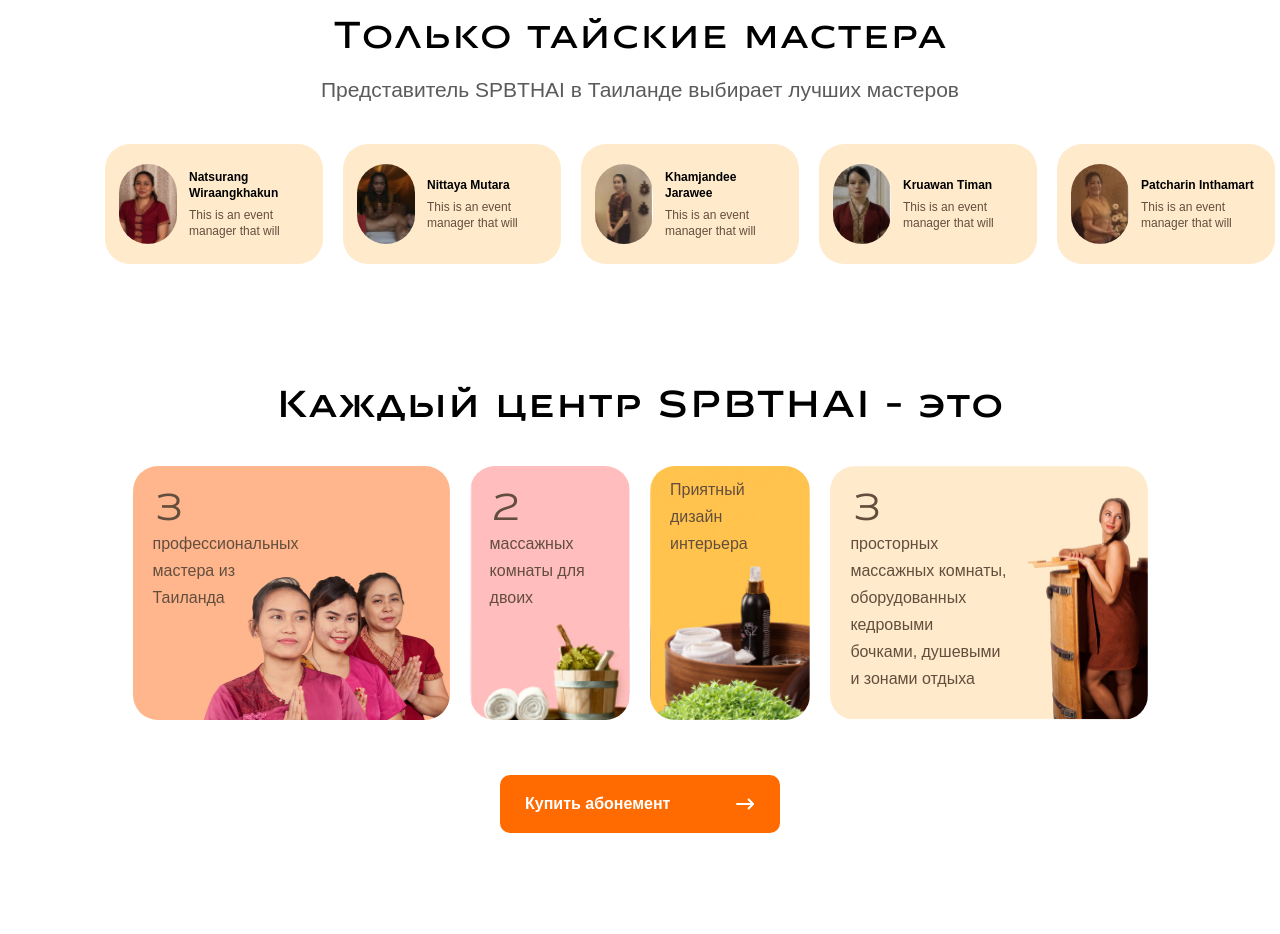
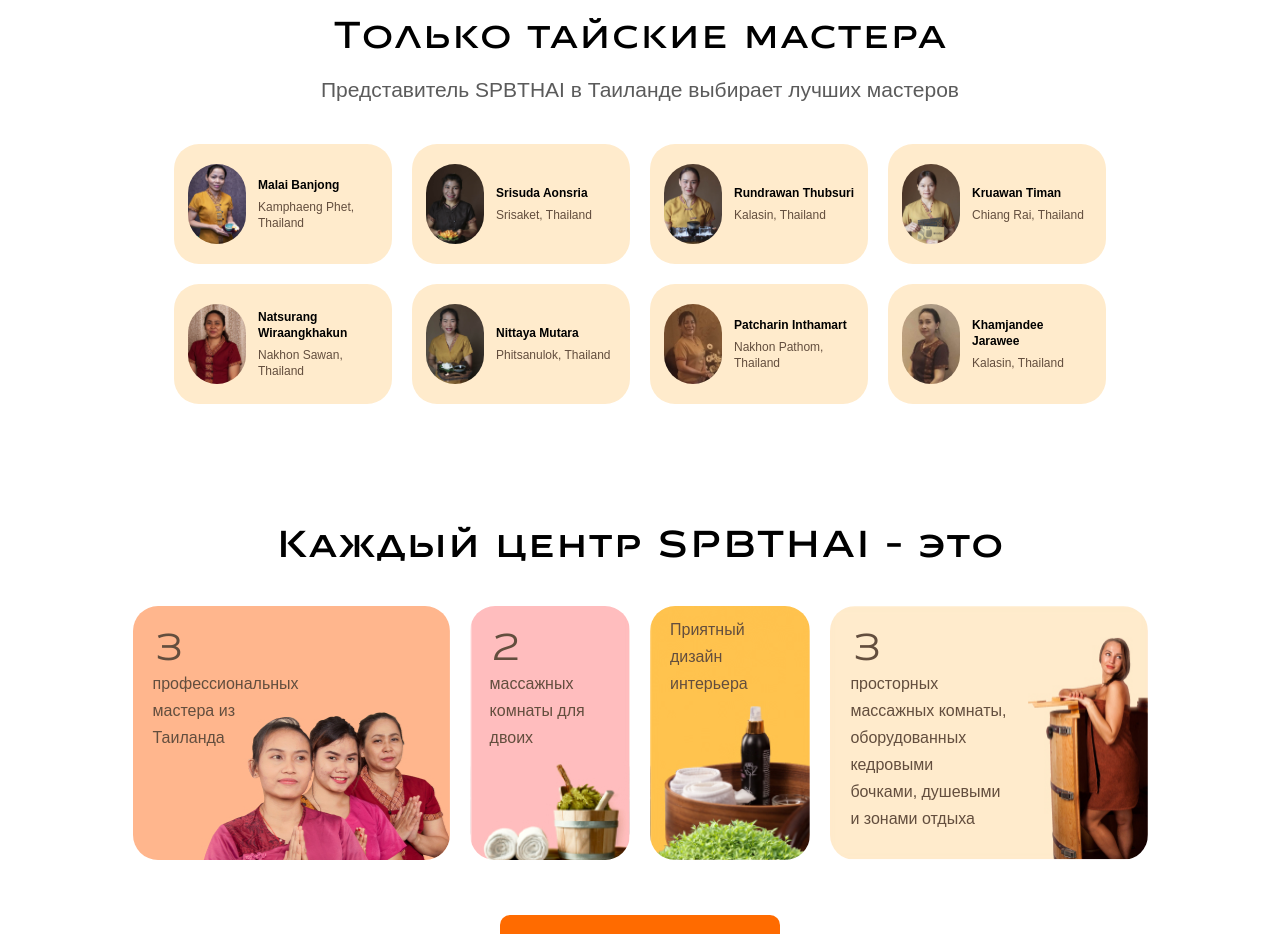
Before and after one commit to Yelesovushka/tai, a website: page docs/index.html in a window 1280 px wide. Shown: the part 3400-4334 px from the top of the page. Drawn offline with nearby package versions, Linux system fonts and the light colour scheme.

Commit message:
замена описаний мастеров, мелкие правки

```diff
--- a/docs/index.html
+++ b/docs/index.html
@@ -210,38 +210,66 @@
             <span class="h2-text">Представитель SPBTHAI в Таиланде выбирает лучших мастеров</span>
             <div class="home-six-block">
                 <div class="home-six-item">
-                    <div class="img" style="background: url(img/012-img.jpg) bottom right; background-size: cover;"></div>
+                    <div class="img" style="background: url(img/Malai-Banjong.jpg) bottom right; background-size: cover;"></div>
+                    <div class="text-box">
+                        <span class="title">Malai Banjong</span>
+                        <span>Kamphaeng Phet, Thailand</span>
+                    </div>
+                </div>
+
+                <div class="home-six-item">
+                    <div class="img" style="background: url(img/Srisuda-Aonsri.jpg) bottom right; background-size: cover;"></div>
+                    <div class="text-box">
+                        <span class="title">Srisuda Aonsria</span>
+                        <span>Srisaket, Thailand</span>
+                    </div>
+                </div>
+
+                <div class="home-six-item">
+                    <div class="img" style="background: url(img/Rundrawan-Thubsuri.jpg) bottom right; background-size: cover;"></div>
+                    <div class="text-box">
+                        <span class="title">Rundrawan Thubsuri</span>
+                        <span>Kalasin, Thailand</span>
+                    </div>
+                </div>
+
+                <div class="home-six-item">
+                    <div class="img" style="background: url(img/Kruawan-Timan.jpg) bottom right; background-size: cover;"></div>
+                    <div class="text-box">
+                        <span class="title">Kruawan Timan</span>
+                        <span>Chiang Rai, Thailand</span>
+                    </div>
+                </div>
+
+                <div class="home-six-item">
+                    <div class="img" style="background: url(img/Natsurang-Wiraangkhakun.jpg) bottom right; background-size: cover;"></div>
                     <div class="text-box">
                         <span class="title">Natsurang Wiraangkhakun</span>
-                        <span>This is an event manager that will </span>
+                        <span>Nakhon Sawan, Thailand</span>
                     </div>
                 </div>
+
                 <div class="home-six-item">
-                    <div class="img" style="background: url(img/013-img.jpg) bottom right; background-size: cover;"></div>
+                    <div class="img" style="background: url(img/Nittaya-Mutara.jpg) bottom right; background-size: cover;"></div>
                     <div class="text-box">
                         <span class="title">Nittaya Mutara</span>
-                        <span>This is an event manager that will </span>
+                        <span>Phitsanulok, Thailand</span>
                     </div>
                 </div>
+
                 <div class="home-six-item">
-                    <div class="img" style="background: url(img/014-img.jpg) bottom right; background-size: cover;"></div>
+                    <div class="img" style="background: url(img/Patcharin-Inthamart.jpg) bottom right; background-size: cover;"></div>
+                    <div class="text-box">
+                        <span class="title">Patcharin Inthamart</span>
+                        <span>Nakhon Pathom, Thailand</span>
+                    </div>
+                </div>
+
+                <div class="home-six-item">
+                    <div class="img" style="background: url(img/Khamjandee-Jarawee.jpg) bottom right; background-size: cover;"></div>
                     <div class="text-box">
                         <span class="title">Khamjandee Jarawee</span>
-                        <span>This is an event manager that will</span>
-                    </div>
-                </div>
-                <div class="home-six-item">
-                    <div class="img" style="background: url(img/015-img.jpg) bottom right; background-size: cover;"></div>
-                    <div class="text-box">
-                        <span class="title">Kruawan Timan</span>
-                        <span>This is an event manager that will </span>
-                    </div>
-                </div>
-                <div class="home-six-item">
-                    <div class="img" style="background: url(img/016-img.jpg) bottom right; background-size: cover;"></div>
-                    <div class="text-box">
-                        <span class="title">Patcharin Inthamart</span>
-                        <span>This is an event manager that will </span>
+                        <span>Kalasin, Thailand</span>
                     </div>
                 </div>
             </div>
--- a/docs/style.css
+++ b/docs/style.css
@@ -345,10 +345,6 @@
     overflow: hidden;
 }
 
-.home-two-item:hover {
-    opacity: 0.8;
-}
-
 .home-two-block-bgr {
     width: 100%;
     height: 100%;
@@ -614,14 +610,14 @@
 .home-six-block {
     display: flex;
     flex-direction: row;
-    justify-content: flex-start;
+    flex-wrap: wrap;
+    justify-content: center;
     align-items: flex-start;
     width: 100%;
 }
 
 .home-six-item {
     margin: 10px;
-    width: calc(100% - 20px);
     background: #FFEBCC;
     padding: 5px 14px;
     box-sizing: border-box;
@@ -1146,10 +1142,6 @@
         margin: 0 0 10px 0;
     }
 
-    .home-one-block .home-one-item:nth-child(2) {
-        display: none;
-    }
-
     .home-one-block .home-one-item:first-child {
         margin-bottom: 10px;
     }
@@ -1161,6 +1153,10 @@
 
     .home-one-item {
         margin-right: 0px;
+    }
+
+    .home-one-item, .home-one-block .home-one-item:first-child {
+        margin-bottom: 30px;
     }
 
     .footer .container {
@@ -1432,6 +1428,28 @@
     }
 }
 
+@media screen and (max-width: 680px) {
+    .home-six-block {
+    flex-wrap: nowrap;
+    justify-content: flex-start;
+    overflow-x: auto;
+    width: calc(100% + 40px);
+    box-sizing: border-box;
+    padding: 0 20px;
+    }
+
+    .home-six-item {
+    box-sizing: border-box;
+    width: 90%;
+    max-width: 320px;
+    flex-shrink: 0;
+    }
+
+    .home-six-item:first-child {
+        margin-left: 0;
+    }
+}
+
 @media screen and (max-width: 400px) {
     .header .logo {
         padding-left: 0;
@@ -1469,24 +1487,7 @@
         font-size: 14px;
     }
 
-    .home-six-block {
-    flex-wrap: nowrap;
-    justify-content: flex-start;
-    overflow-x: auto;
-    width: calc(100% + 40px);
-    box-sizing: border-box;
-    padding: 0 20px;
-    }
-
-    .home-six-item {
-    box-sizing: border-box;
-    width: 90%;
-    flex-shrink: 0;
-    }
-
-    .home-six-item:first-child {
-        margin-left: 0;
-    }
+
 
     .home-five-item-m {
         align-items: flex-end;
@@ -1542,11 +1543,6 @@
 
     .home-one-block, .home-one-block .home-one-item:last-child {
         display: inline-block;
-    }
-
-    .home-one-item,
-    .home-one-block .home-one-item:first-child {
-        margin-bottom: 30px;
     }
 
     .home-five {
```
Also changed, not shown: docs/checkout.css (+8 -1 lines), docs/checkout.html (+1 -1 lines), docs/js/checkout.js (+4 -3 lines), docs/img/006-img.jpg, docs/img/012-img.jpg (deleted), docs/img/013-img.jpg (deleted), docs/img/014-img.jpg (deleted), docs/img/015-img.jpg (deleted), docs/img/016-img.jpg (deleted), docs/img/Khamjandee-Jarawee.jpg (added), docs/img/Kruawan-Timan.jpg (added), docs/img/Malai-Banjong.jpg (added), docs/img/Natsurang-Wiraangkhakun.jpg (added), docs/img/Nittaya-Mutara.jpg (added), 3 more files, 1 other file.
